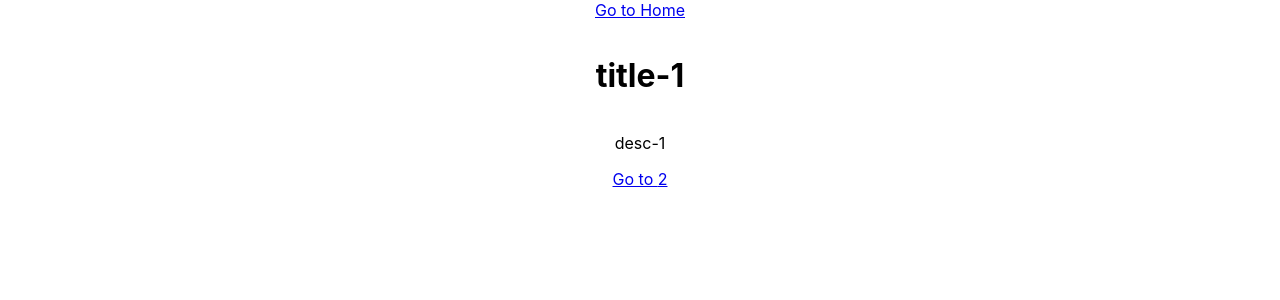
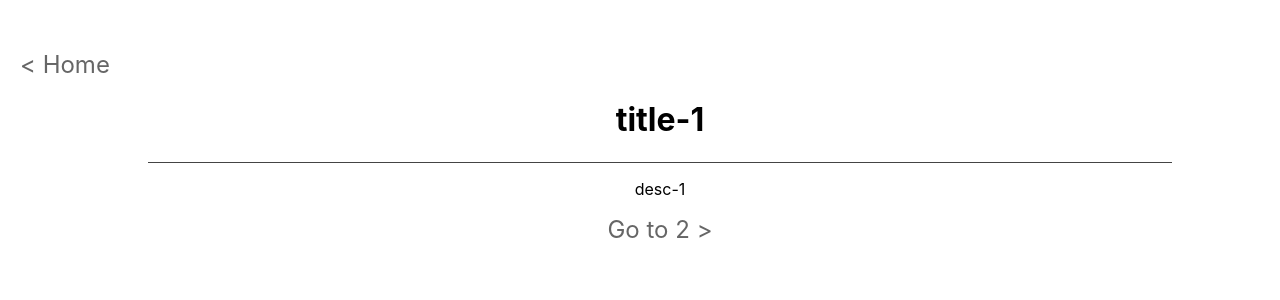
Before and after one commit to joyhong91/navi-app, a React (Create React App) app: page /1 in a window 1280 px wide. Shown: the top 300 px of the page. Built offline with nearby package versions, Linux system fonts and the light colour scheme.

Commit message:
slide transition에 fade inout 추가

```diff
--- a/src/App.css
+++ b/src/App.css
@@ -40,38 +40,41 @@
 
 
 /* custom */
-.App ul {
-  display: flex;
-  list-style:none;
+.App {
+  padding: 20px;
 }
-.App ul > li {
-  margin-right: 10px;
+
+.App .App-body {
+  margin-top: 30px;
 }
-.App ul > li > a {
+.App .App-body .App-btn-wrapper {
+  text-align: left;
+}
+.App .App-body .App-btn-wrapper > a,
+.App .App-body .content-body > a{
   color: #666;
   text-decoration: none;
+  font-size: 1.5rem;
 }
 
-.App ul > li > a.active {
-  color: #000;
-  text-decoration: line-through;
+.App .App-body .App-btn-wrapper > a:hover,
+.App .App-body .content-body > a:hover{
   font-weight: bold;
 }
-.App .content {
+
+.App .App-body .content {
   height: 100vh;
 }
-.App .content__header {
-  display: flex;
-  margin: 15px 0;
-}
-.App .content__header h1 {
-  width: 100%;
+
+.App .App-body .divider {
+  width: 80%;
+  height: 1px;
+  border-bottom: 1px solid #444;
+  margin: 0 auto;
 }
 
-.App .btn-nav{
-  transition: all 0.5s linear;
-}
 
+/* Transition css */
 .transitions-wrapper {
   position: relative;
   overflow: hidden;
@@ -79,38 +82,42 @@
   width: 100vw;
 }
 .right-enter {
+  opacity: 0;
   transform: translateX(100%);
 }
 
 .right-enter-active {
+  opacity: 1;
   transform: translateX(0);
-  transition: transform 400ms ease-in-out;
+  transition: opacity 800ms, transform 400ms ease-in-out;
 }
 
 .right-exit {
+  opacity: 1;
   transform: translateX(0);
 }
 
 .right-exit-active {
+  opacity: 0;
   transform: translateX(-100%);
-  transition: transform 400ms ease-in-out;
+  transition: opacity 800ms, transform 400ms ease-in-out;
 }
 
 .left-enter {
-  /* z-index: 0; */
+  opacity: 0;
   transform: translateX(-100%);
 }
 
 .left-enter-active {
-  /* z-index: 1; */
+  opacity: 1;
   transform: translateX(0);
-  transition: transform 400ms ease-in-out;
-  /* transition-timing-function: ease-in-out; */
+  transition: opacity 800ms, transform 400ms ease-in-out;
 }
 
 .left-exit {
-  /* z-index: 1; */
+  opacity: 1;
   transform: translateX(0);
+  transition: opacity 800ms, transform 400ms ease-in-out;
 }
 
 .left-exit-active {
--- a/src/App.tsx
+++ b/src/App.tsx
@@ -1,26 +1,20 @@
 import './App.css';
 
-import Header from './components/pages/Header';
 import Home from './components/pages/Home';
 import Detail from './components/pages/Detail';
 import { BrowserRouter, Routes, Route, useLocation } from 'react-router-dom';
-import { TransitionGroup, CSSTransition } from 'react-transition-group';
 
 
 function App() {
-  const location = useLocation();
-  const slideDirection = location.state ? location.state.slideDirection : 'right';
+
   return (
     <div className="App">
-      <Header />
-      <TransitionGroup className="transitions-wrapper">
-        <CSSTransition key={location.pathname} classNames={slideDirection} timeout={500}>
-          <Routes>
-            <Route path="/" element={<Home style={{ position: 'absolute' }} />} />
-            <Route path="/:page" element={<Detail style={{ position: 'absolute' }} />} />
-          </Routes>
-        </CSSTransition>
-      </TransitionGroup>
+      <BrowserRouter>
+        <Routes>
+          <Route path="/" element={<Home />} />
+          <Route path="/:page" element={<Detail />} />
+        </Routes>
+      </BrowserRouter>
     </div>
   );
 }
--- a/src/components/pages/Detail.tsx
+++ b/src/components/pages/Detail.tsx
@@ -1,16 +1,16 @@
-import React, { useEffect, useRef, useState } from "react";
-import { useParams, useNavigate, Link } from "react-router-dom";
 import jsonData from '../../db/data.json';
 
-type StyleProps = {
-    style: React.CSSProperties;
-}
-export default function Detail({style}:StyleProps) {
+import { useEffect, useRef, useState } from "react";
+import { useParams, useNavigate, Link } from "react-router-dom";
+import { TransitionGroup, CSSTransition } from 'react-transition-group';
+
+export default function Detail() {
     const navigate = useNavigate();
     const directionClassName = useRef('right');
     const { page } = useParams();
     const [currentPage, setCurrentPage] = useState(Number(page));
-    const [touchPosition, setTouchPosition] = useState(null)
+    const [touchPosition, setTouchPosition] = useState(null);
+
 
     const pages = jsonData.pages;
     const [FIRST_PAGE, MAX_PAGE] = [1, pages.length];
@@ -18,7 +18,7 @@ export default function Detail({style}:StyleProps) {
 
     const moveToPage = (direction: number) => {
         let newPage;
-        if(direction === 1) {
+        if (direction === 1) {
             newPage = currentPage + 1;
             directionClassName.current = 'right';
         } else {
@@ -58,29 +58,38 @@ export default function Detail({style}:StyleProps) {
 
     useEffect(() => {
         navigate(`/${currentPage}`, {
-            state: { slideDirection: directionClassName.current}
+            state: { slideDirection: directionClassName.current }
         });
     }, [currentPage]);
 
     return (
-        <div className="content" onTouchStart={handleTouchStart} onTouchMove={handleTouchMove}>
-            <div className="content__header">
+        <div className="App-body">
+            <div className="App-btn-wrapper">
                 {
                     currentPage > FIRST_PAGE
-                        ? <button type="button" className="btn-nav" onClick={() => { moveToPage(-1) }}>뒤로가기</button>
-                        : null
+                        ? <Link to="#" onClick={() => { moveToPage(-1) }}> &lt; Go Back {currentPage - 1}</Link>
+                        : <Link to="/"> &#60; Home</Link>
                 }
+            </div>
+            <TransitionGroup className="transitions-wrapper">
+                <CSSTransition key={currentPage} classNames={directionClassName.current} timeout={500}>
+                    <div className="content" onTouchStart={handleTouchStart} onTouchMove={handleTouchMove}>
+                        <div className="content-header">
                             <h1> {detail?.title} </h1>
                         </div>
-            <div className="content__body">
+                        <div className="divider"></div>
+                        <div className="content-body">
                             <p> {detail?.desc} </p>
                             {
                                 currentPage < MAX_PAGE
-                        ? <Link to="#" onClick={()=> {moveToPage(1)}}>Go to {currentPage+1}</Link>
+                                    ? <Link to="#" onClick={() => { moveToPage(1) }}>Go to {currentPage + 1} &gt;</Link>
                                     : null
                             }
                         </div>
                     </div>
+                </CSSTransition>
+            </TransitionGroup>
+        </div>
     )
 
 }
--- a/src/components/pages/Header.tsx
+++ /dev/null
@@ -1,7 +0,0 @@
-import { Link } from 'react-router-dom';
-
-export default function Header() {
-    return <div>
-        <Link to="/">Go to Home</Link>
-    </div>
-}
--- a/src/components/pages/Home.tsx
+++ b/src/components/pages/Home.tsx
@@ -1,10 +1,6 @@
-import React from 'react';
 import { Link } from 'react-router-dom';
 
-type StyleProps = {
-    style: React.CSSProperties;
-}
-export default function Home({ style }: StyleProps) {
+export default function Home() {
     return <>
         <div>
             <p> Home </p>
--- a/src/index.tsx
+++ b/src/index.tsx
@@ -2,13 +2,10 @@ import React from 'react';
 import ReactDOM from 'react-dom/client';
 import './index.css';
 import App from './App';
-import { BrowserRouter as Router } from 'react-router-dom';
 
 const root = ReactDOM.createRoot(
   document.getElementById('root') as HTMLElement
 );
 root.render(
-  <Router>
     <App />
-  </Router>
 );
```
Lines whose indentation alone changed are shown as unchanged.
